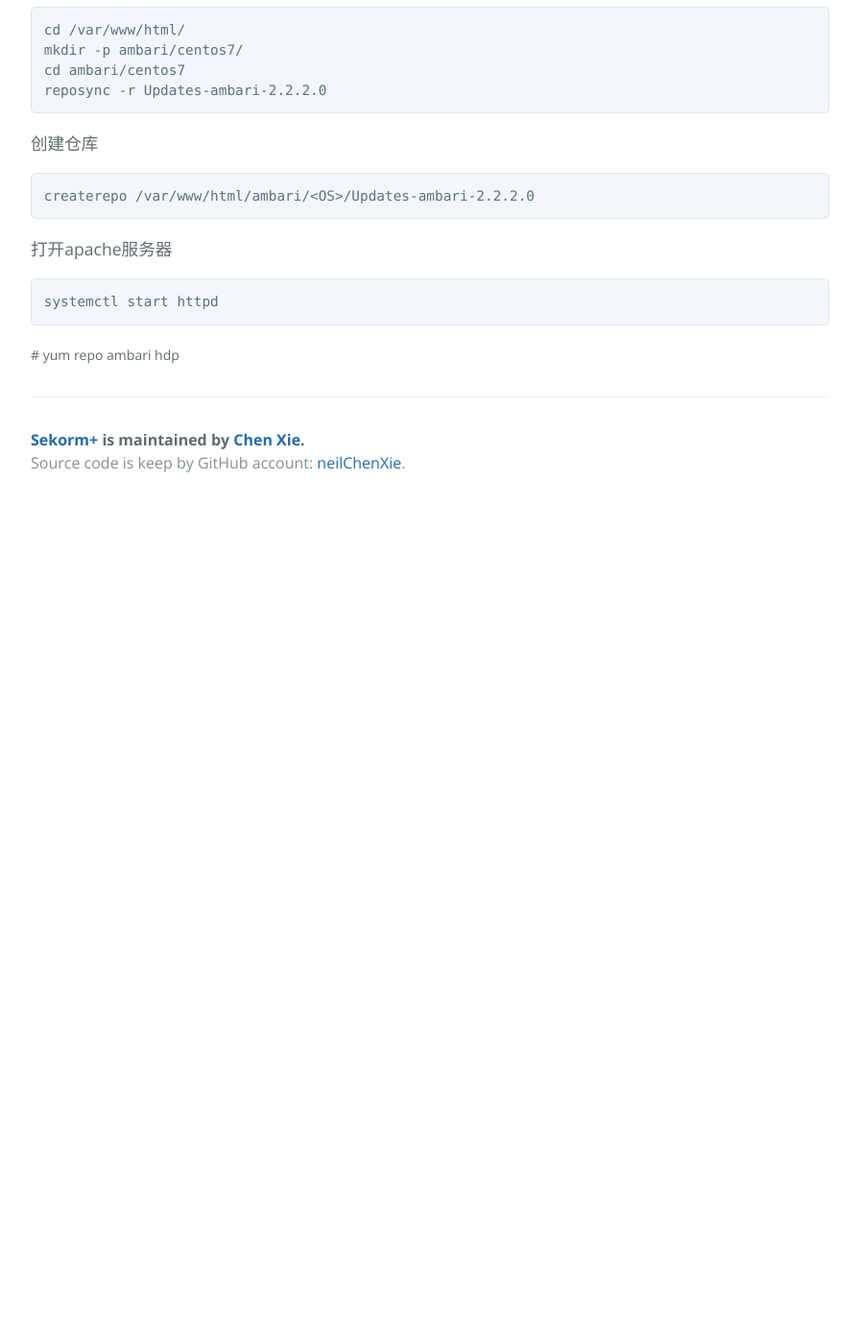
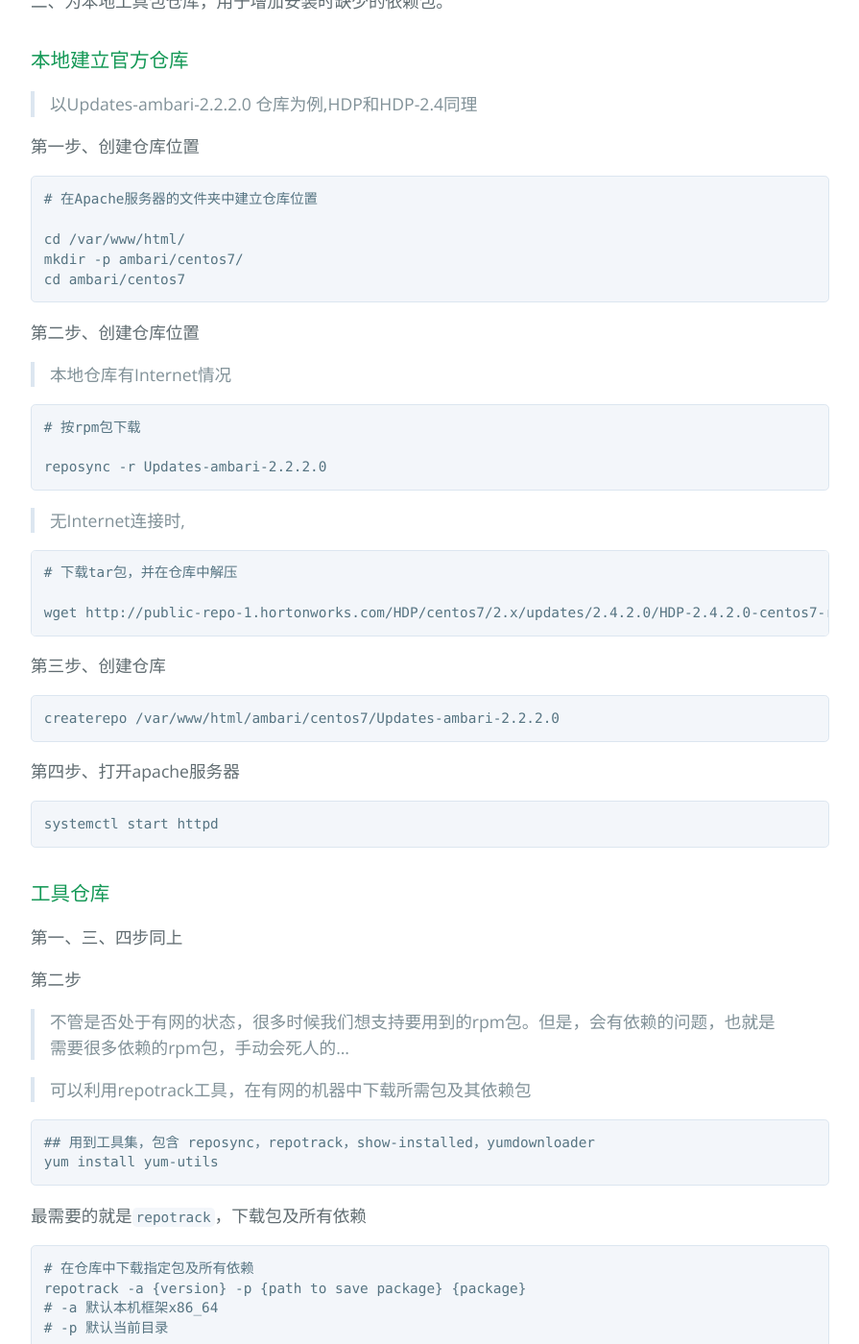
Before and after one commit to neilChenXie/MyExp, a Jekyll site: the page built from _posts/deploy/2016-07-20-ambari_hdp_yum_local_repo.md, in a window 1280 px wide and 1400 px high, scrolled down 382 px. Shown: the whole window at 96% size, without its empty margins (192-1087 px from the left). Built offline with Jekyll 4.4.1, drawn with Linux system fonts in a browser that asks for light colours; before the commit the page ends 908 px from its top, so only the background shows below that; some of the changed text lies outside the part shown.

Commit message:
yum repo blog

````diff
--- a/_layouts/post.html
+++ b/_layouts/post.html
@@ -13,6 +13,7 @@
             <span>{{ page.date | date_to_string }}<span>
         </p>
 
+		<blockquote><p>代码都需要理解含义，根据真实情况进行修改</p></blockquote>
         {{ content }}
 
         <!--Links-->
--- a/_posts/deploy/2016-07-20-ambari_hdp_yum_local_repo.md
+++ b/_posts/deploy/2016-07-20-ambari_hdp_yum_local_repo.md
@@ -1,6 +1,6 @@
 ---
 layout: post
-title: Ambari-HDP-yum本地仓库
+title: Ambari-HDP-Yum本地仓库及使用
 permalink: /:categories/ambari_hdp_yum_local_repo
 date: 2016-07-20 17:30:15 +0800
 category: Deploy
@@ -11,27 +11,101 @@
 
 * [hortonworks](http://docs.hortonworks.com/HDPDocuments/Ambari-2.2.2.0/bk_Installing_HDP_AMB/content/_setting_up_a_local_repository_with_no_internet_access.html)
 
-### 摘要
+所建仓库有两部分:
 
-下载repo内容
+一、为ambari，hdp，hdp-utils这三个Hortonworks的官方库
 
-> 本地仓库由Internet情况
+二、为本地工具包仓库，用于增加安装时缺少的依赖包。
+
+### 本地建立官方仓库
+
+>以Updates-ambari-2.2.2.0 仓库为例,HDP和HDP-2.4同理
+
+第一步、创建仓库位置
 
 ```bash
+# 在Apache服务器的文件夹中建立仓库位置
+
 cd /var/www/html/
 mkdir -p ambari/centos7/
 cd ambari/centos7
+```
+
+第二步、创建仓库位置
+
+> 本地仓库有Internet情况
+
+```bash
+# 按rpm包下载
+
 reposync -r Updates-ambari-2.2.2.0
 ```
 
-创建仓库
+> 无Internet连接时,
 
 ```bash
-createrepo /var/www/html/ambari/<OS>/Updates-ambari-2.2.2.0
+# 下载tar包，并在仓库中解压
+
+wget http://public-repo-1.hortonworks.com/HDP/centos7/2.x/updates/2.4.2.0/HDP-2.4.2.0-centos7-rpm.tar.gz
 ```
 
-打开apache服务器
+第三步、创建仓库
+
+```bash
+createrepo /var/www/html/ambari/centos7/Updates-ambari-2.2.2.0
+```
+
+第四步、打开apache服务器
 
 ```bash
 systemctl start httpd
 ```
+
+### 工具仓库
+
+第一、三、四步同上
+
+第二步
+
+> 不管是否处于有网的状态，很多时候我们想支持要用到的rpm包。但是，会有依赖的问题，也就是需要很多依赖的rpm包，手动会死人的...
+
+> 可以利用repotrack工具，在有网的机器中下载所需包及其依赖包
+
+```bash
+## 用到工具集，包含 reposync，repotrack，show-installed，yumdownloader
+yum install yum-utils
+```
+
+最需要的就是`repotrack`，下载包及所有依赖
+
+```bash
+# 在仓库中下载指定包及所有依赖
+repotrack -a {version} -p {path to save package} {package}
+# -a 默认本机框架x86_64
+# -p 默认当前目录
+```
+
+### 客户端配置（集群中机器配置）
+
+#### \*.repo
+
+> 模板
+
+```
+[my-tool]
+name=my-tool
+baseurl=http://172.16.9.145/mytool
+enabled=1
+priority=1
+gpgcheck=0 # diable gpgcheck
+gpgkey=http://public-repo-1.hortonworks.com/ambari/centos6/RPM-GPG-KEY/RPM-GPG-KEY-Jenkins
+```
+
+#### 操作
+
+```bash
+# 每次仓库更新后
+yum clean all
+yum repolist
+yum install {package}
+```
````
Also changed, not shown: _posts/deploy/2016-07-20-local_yum_repo.md (deleted, +0 -73 lines).
